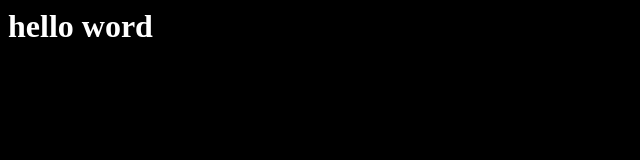
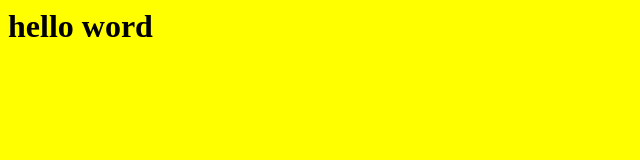
Before and after one commit to Brenda07-coul/testing, a plain HTML site: page index.html in a window 1280 px wide. Shown: the whole page, without its empty margins (0-640 px from the left). Drawn offline with Linux system fonts and the light colour scheme.

Commit message:
Update main.css

```diff
--- a/main.css
+++ b/main.css
@@ -1,4 +1,4 @@
 body{
-background:  #000;
-color: #fff;
+ background: yellow;
+  color: black
 }
```
